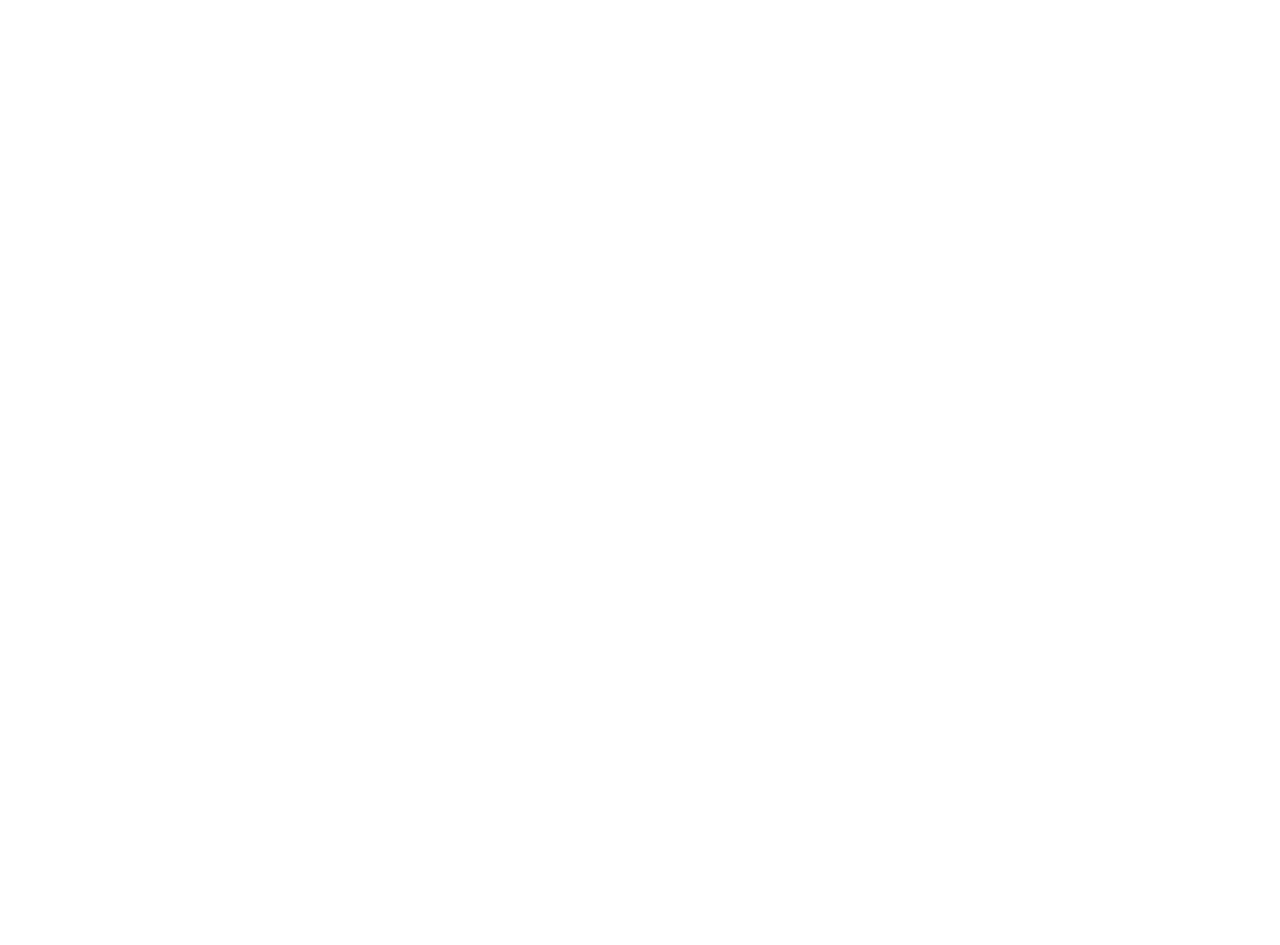
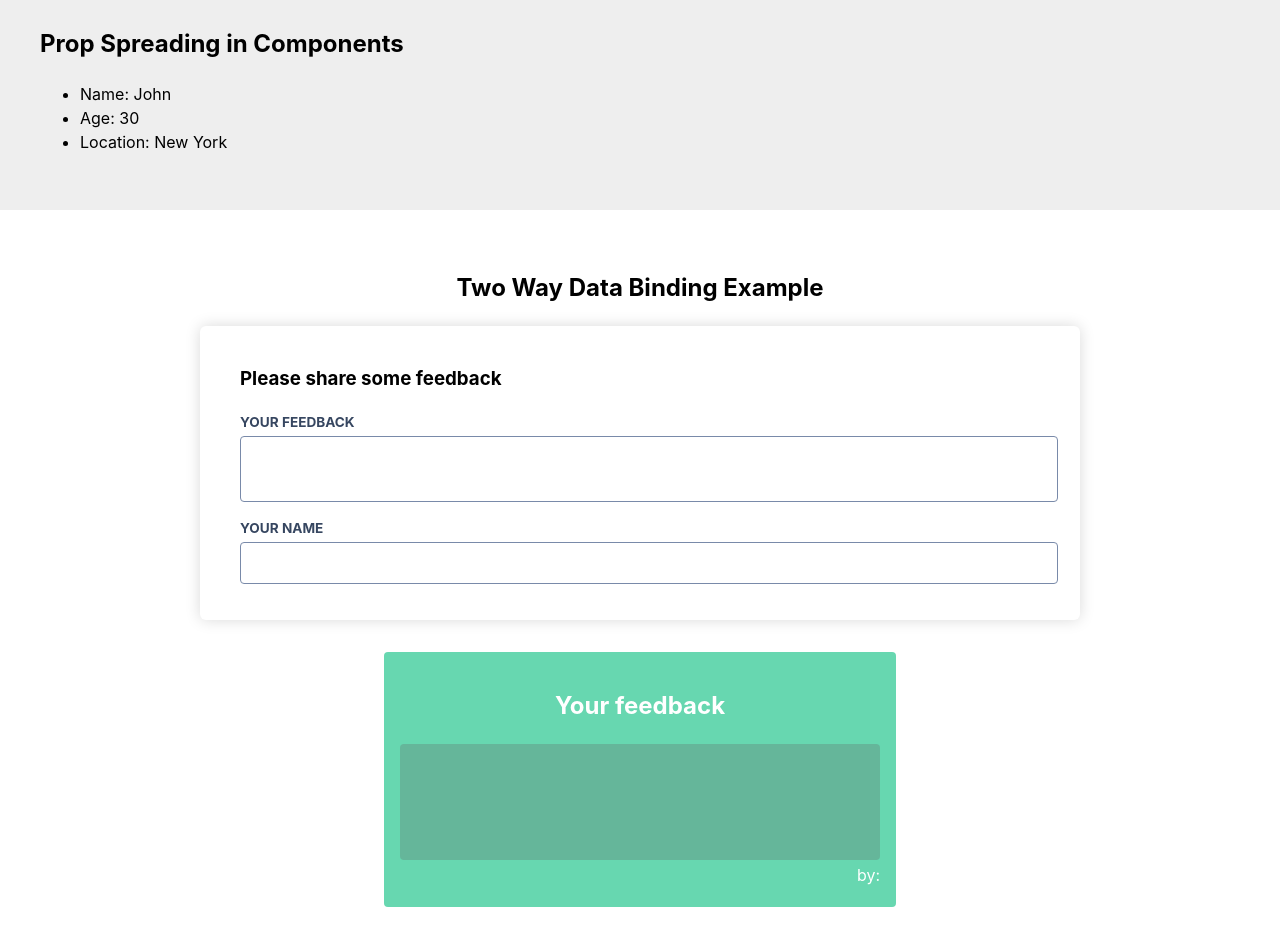
Before and after one commit to kpp6454/react-learning-demo, a React (Vite) app: page / in a window 1280 px wide. Shown: the part 2440-3385 px from the top of the page. Before the commit the page ends 2407 px from the top, so only its background shows below. Built offline with nearby package versions, Linux system fonts and the light colour scheme.

Commit message:
Two Way Data Binding Example

```diff
--- a/src/App.css
+++ b/src/App.css
@@ -100,3 +100,72 @@
   border-radius: 6px;
   background-color: #fff;
 }
+
+
+/*****two way data binding section css***************/
+#feedback {
+  max-width: 800px;
+    margin: 0 auto;
+    border-radius: 6px;
+    padding: 20px 40px;
+    box-shadow: 0 0 15px rgba(0, 0, 0, 0.15);
+}
+
+#feedback p {
+  margin: 0.5rem 0;
+}
+
+#feedback label {
+  display: block;
+  font-weight: bold;
+  text-transform: uppercase;
+  color: #364660;
+  font-size: 0.85rem;
+  margin: 0.25rem 0;
+}
+
+#feedback input,
+#feedback textarea {
+  font: inherit;
+  display: block;
+  margin: 0 0 1rem 0;
+  padding: 0.5rem;
+  width: 100%;
+  border-radius: 4px;
+  border: 1px solid #798aa9;
+}
+
+#draft {
+  max-width: 30rem;
+  margin: 2rem auto;
+  padding: 1rem;
+  background-color: #67d7b0;
+  color: #fff;
+  border-radius: 4px;
+  text-align: center;
+}
+
+#draft figure {
+  margin: 0;
+  padding: 0;
+}
+
+#draft blockquote {
+  padding: 0.5rem 1rem;
+  background-color: #65b69a;
+  border-radius: 4px;
+  font-style: italic;
+  margin: 0;
+}
+
+#draft blockquote p {
+  margin: 0;
+  min-height: 100px;
+  text-align: left;
+}
+
+#draft figcaption {
+  margin: 0.2rem 0;
+    font-size: 16px;
+    text-align: right;
+}
--- a/src/App.jsx
+++ b/src/App.jsx
@@ -6,8 +6,14 @@
 import { TabModule } from "./components/Tab/TabModule";
 import PersonDetailsData from "./components/PersonDetailsData";
 import DynamicButton from "./components/DynamicButton/DynamicButton";
+import SpreadOperatorExample from "./components/SpreadOperatorExample"
+import TwoWayBinding from "./components/TwoWayBinding/TwoWayBinding";
+
 
 function App() {
+
+  // Usage with spread operator
+  const userInfo = { name: 'John', age: 30, location: 'New York' };
 
   return (
     <>
@@ -40,6 +46,18 @@
             <DynamicButton></DynamicButton>
         </div>
       </section>
+      <section className="pad40 gray-back">
+        <div className="container">
+            <h2>Prop Spreading in Components</h2>
+            <SpreadOperatorExample {...userInfo}/>
+        </div>
+      </section>
+      <section className="pad40">
+        <div className="container">
+          <h2 className='text-center'>Two Way Data Binding Example</h2>
+          <TwoWayBinding />
+        </div>
+      </section>
     </>
   );
 }
--- /dev/null
+++ b/src/components/SpreadOperatorExample.jsx
@@ -0,0 +1,15 @@
+import React from 'react'
+
+const SpreadOperatorExample = ({ name, age, location }) => {
+  return (
+    <ul>
+        <li>Name: {name}</li>
+        <li>Age: {age}</li>
+        <li>Location: {location}</li>
+    </ul>
+  )
+}
+
+
+
+export default SpreadOperatorExample
--- /dev/null
+++ b/src/components/TwoWayBinding/Review.jsx
@@ -0,0 +1,10 @@
+export default function Review({ feedback, student }) {
+  return (
+    <figure>
+      <blockquote>
+        <p>{feedback}</p>
+      </blockquote>
+      <figcaption>by: {student}</figcaption>
+    </figure>
+  );
+}
--- /dev/null
+++ b/src/components/TwoWayBinding/TwoWayBinding.jsx
@@ -0,0 +1,41 @@
+import React from 'react'
+import Review from './Review';
+
+const TwoWayBinding = () => {
+
+  const [textAreaInput, setTextAreaInput] = React.useState("");
+
+    const [textInput, setTextInput] = React.useState("")
+
+    function handleChangeInput(event, inputType){
+       const value = event.target.value;
+        if (inputType === 'textAreaBox') {
+            setTextAreaInput(value);
+        }
+        if (inputType === "inputBox") {
+            setTextInput(value);
+        }
+    }
+
+  return (
+    <>
+      <section id="feedback">
+        <h3>Please share some feedback</h3>
+        <p>
+          <label>Your Feedback</label>
+          <textarea value={textAreaInput} onChange={(e) => handleChangeInput(e, 'textAreaBox')} />
+        </p>
+        <p>
+          <label>Your Name</label>
+          <input type="text" value={textInput} onChange={(e) => handleChangeInput(e, 'inputBox')}/>
+        </p>
+      </section>
+      <section id="draft">
+        <h2>Your feedback</h2>
+        <Review feedback={textAreaInput} student={textInput} />
+      </section>
+    </>
+  )
+}
+
+export default TwoWayBinding
--- a/src/index.css
+++ b/src/index.css
@@ -19,6 +19,9 @@
 
 body {
   margin: 0;
+}
+textarea{
+  resize: none;
 }
 .container{
   max-width: 1200px;
@@ -93,9 +96,7 @@
 }
 
 .filled-button {
-  background: linear-gradient(#7fa1f7, #6085e4);
-  color: #030a1b;
-  box-shadow: 0 0 4px rgba(0, 0, 0, 0.2);
+  background: #67d7b0;
 }
 
 .filled-button:hover {
```
